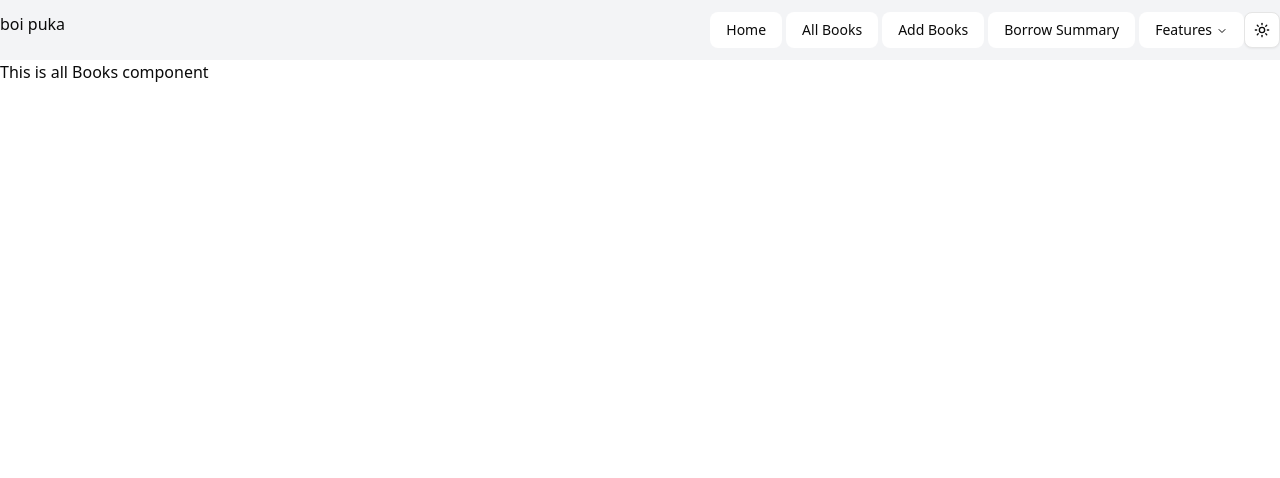
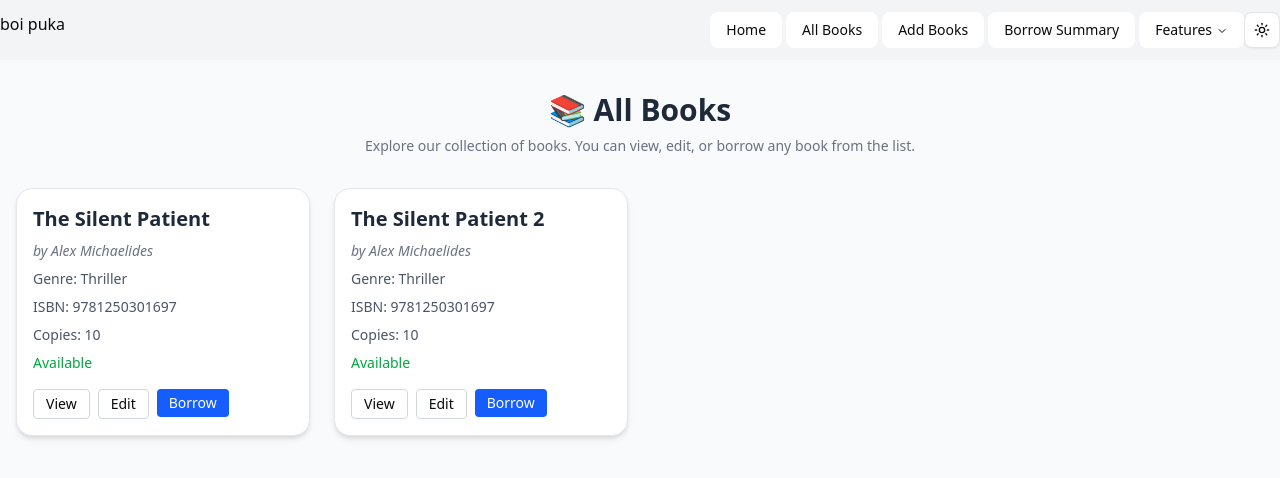
Before and after one commit to Nazmul5691/minimal-library-management-system-frontend, a React (Vite) app: page /books in a window 1280 px wide. Shown: the top 478 px of the page. Built offline with nearby package versions, Linux system fonts and the light colour scheme.

Commit message:
books page complete

```diff
--- /dev/null
+++ b/src/components/module/books/BooksCard.tsx
@@ -0,0 +1,45 @@
+
+import type { IBook } from "@/types";
+import { Link } from "react-router-dom";
+
+interface IProps {
+    book: IBook;
+}
+
+export default function BooksCard({ book }: IProps) {
+    const isAvailable = book.available ?? true;
+
+    return (
+        <div className="bg-white rounded-2xl p-4 shadow-md hover:shadow-xl transition-all duration-300 flex flex-col gap-2 border border-gray-200">
+            <h2 className="text-xl font-semibold text-gray-800">{book.title}</h2>
+            <p className="text-sm text-gray-500 italic">by {book.author}</p>
+            <p className="text-sm text-gray-600">Genre: {book.genre}</p>
+            <p className="text-sm text-gray-600">ISBN: {book.isbn}</p>
+            <p className="text-sm text-gray-600">Copies: {book.copies}</p>
+            <p
+                className={`text-sm font-medium ${isAvailable ? "text-green-600" : "text-red-500"
+                    }`}
+            >
+                {isAvailable ? "Available" : "Unavailable"}
+            </p>
+
+            <div className="flex gap-2 pt-2">
+                <Link to={`/books/${book.isbn}`}>
+                    <div className="px-3 py-1 text-sm border border-gray-300 rounded hover:bg-gray-100">
+                        View
+                    </div>
+                </Link>
+                <Link to={`/edit-book/${book.isbn}`}>
+                    <div className="px-3 py-1 text-sm border border-gray-300 rounded hover:bg-gray-100">
+                        Edit
+                    </div>
+                </Link>
+                <Link to={`/borrow/${book.isbn}`}>
+                    <div className="px-3 py-1 text-sm text-white bg-blue-600 rounded hover:bg-blue-700">
+                        Borrow
+                    </div>
+                </Link>
+            </div>
+        </div>
+    );
+}
--- a/src/pages/Books.tsx
+++ b/src/pages/Books.tsx
@@ -1,13 +1,52 @@
+// import BooksCard from "@/components/module/books/booksCard";
+// import { useAppSelector } from "@/redux/hook";
+
+// export default function Books() {
+
+//     const books = useAppSelector((state) => state.books.book);
+
+//     console.log('all books', books);
+//     return (
+//         <div>
+//             <h1>All Books</h1>
+//             <div>
+//                 {
+//                     books.map((book) => <BooksCard book={book} key={book.title} />)
+//                 }
+//             </div>
+//         </div>
+//     );
+// }
+
+
+
+
+
+
+import BooksCard from "@/components/module/books/booksCard";
 import { useAppSelector } from "@/redux/hook";
 
 export default function Books() {
-
     const books = useAppSelector((state) => state.books.book);
 
-    console.log('all books', books);
     return (
-        <div>
-            <h1>This is all Books component</h1>
+        <div className="min-h-screen px-4 py-8 bg-gray-50">
+            {/* Page Title */}
+            <div className="max-w-7xl mx-auto mb-8 text-center">
+                <h1 className="text-3xl font-bold text-gray-800 mb-2">📚 All Books</h1>
+                <p className="text-gray-500 text-sm">
+                    Explore our collection of books. You can view, edit, or borrow any book from the list.
+                </p>
+            </div>
+
+            {/* Books Grid */}
+            <div className="max-w-7xl mx-auto grid grid-cols-1 sm:grid-cols-2 lg:grid-cols-3 xl:grid-cols-4 gap-6">
+                {books.length > 0 ? (
+                    books.map((book) => <BooksCard book={book} key={book.isbn} />)
+                ) : (
+                    <div className="col-span-full text-center text-gray-500">No books available</div>
+                )}
+            </div>
         </div>
     );
 }
--- a/src/redux/features/books/allBookSlice.ts
+++ b/src/redux/features/books/allBookSlice.ts
@@ -1,10 +1,10 @@
 /* eslint-disable no-empty-pattern */
-import type { IBooks } from "@/types";
+import type { IBook } from "@/types";
 import { createSlice } from "@reduxjs/toolkit";
 
 
 interface InitialState {
-    book: IBooks[];
+    book: IBook[];
 }
 
 
@@ -12,6 +12,15 @@ const initialState: InitialState = {
     book: [
         {
             title: "The Silent Patient",
+            description: "A psychological thriller about a woman who stops speaking after committing a shocking act of violence.",
+            author: "Alex Michaelides",
+            genre: "Thriller",
+            isbn: "9781250301697",
+            copies: 10,
+            available: true
+        },
+        {
+            title: "The Silent Patient 2",
             description: "A psychological thriller about a woman who stops speaking after committing a shocking act of violence.",
             author: "Alex Michaelides",
             genre: "Thriller",
--- a/src/redux/store.ts
+++ b/src/redux/store.ts
@@ -3,7 +3,7 @@ import bookReducer from './features/books/allBookSlice'
 
 export const store = configureStore({
     reducer: {
-        books: bookReducer
+        books: bookReducer,
     }
 })
 
--- a/src/types.ts
+++ b/src/types.ts
@@ -1,4 +1,4 @@
-export interface IBooks {
+export interface IBook {
     title: string;
     description: string;
     author: string;
```
